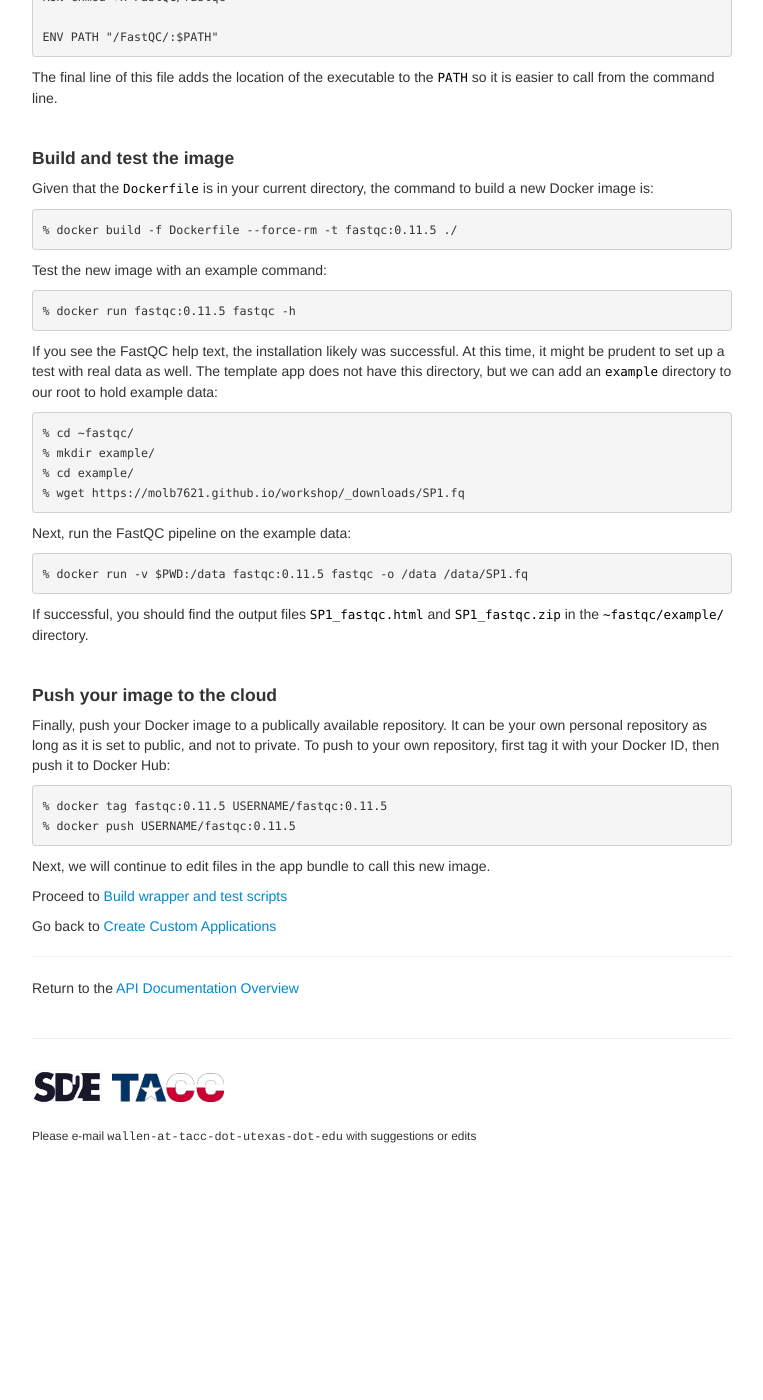
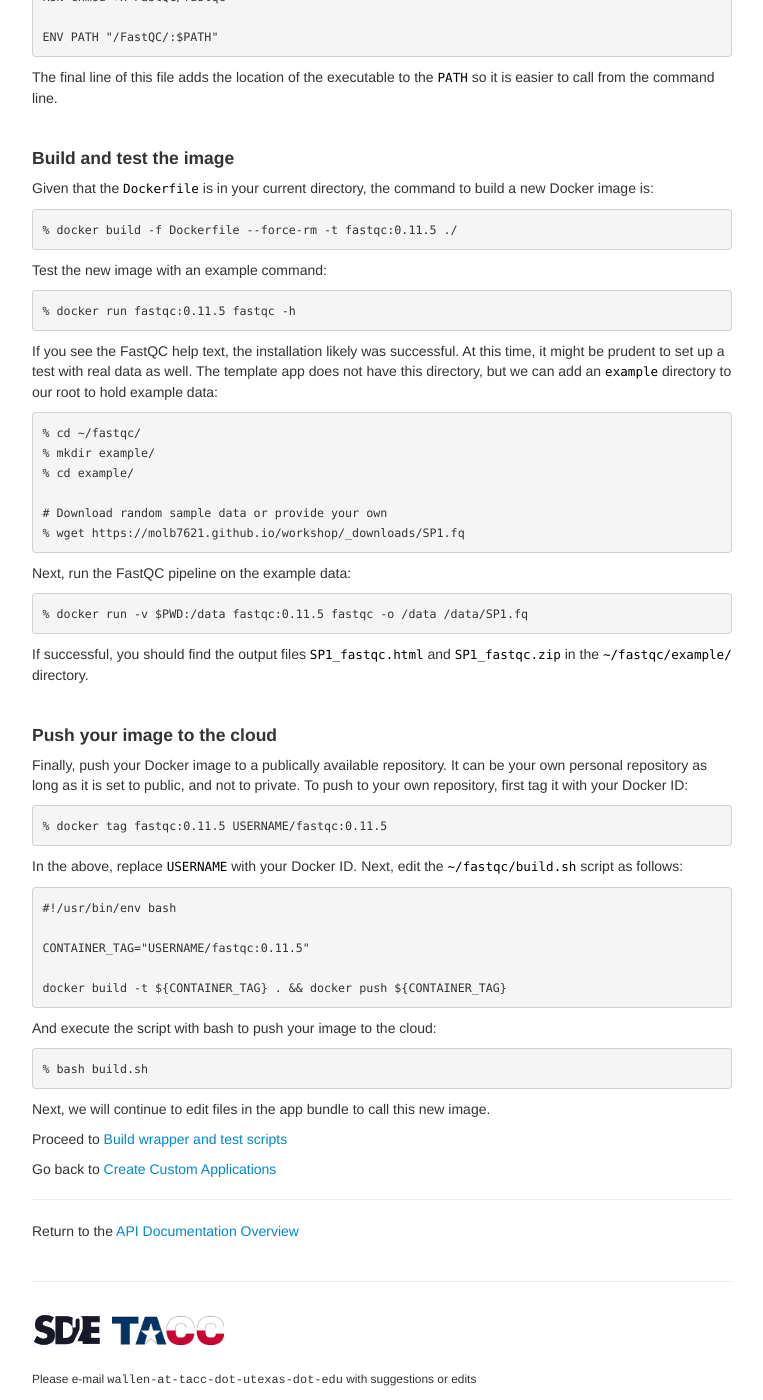
Before and after one commit to SD2E/api-user-guide, a Jekyll site: the page built from docs/create_application_02.md, in a window 1280 px wide and 1400 px high, scrolled down 2210 px. Shown: the whole window, without its empty margins (258-1021 px from the left). Built offline with Jekyll 4.4.1, drawn with Linux system fonts in a browser that asks for light colours; before the commit the page ends 3367 px from its top, so only the background shows below that; some of the changed text lies outside the part shown.

Commit message:
lots of micro edits to create application pages

````diff
--- a/docs/create_application_02.md
+++ b/docs/create_application_02.md
@@ -37,7 +37,7 @@ Also, now is a good time to prepare the `src/` directory in the applicaiton
 bundle for installation. Navigate to that directory and remove the template
 script:
 ```
-% cd fastqc/src/
+% cd ~/fastqc/src/
 % rm hello.sh
 ```
 
@@ -111,7 +111,8 @@ a record of where the source came from. For example:
 #### Write the Dockerfile
 
 Take the steps required to install your package and translate them into a
-resonable `Dockerfile`. The `Dockerfile` should be located at the root directory::
+resonable `Dockerfile`. The `Dockerfile` should be located at the root directory,
+`~/fastqc/Dockerfile`:
 ```
 FROM sd2e/base:ubuntu16
 
@@ -151,9 +152,11 @@ At this time, it might be prudent to set up a test with real data as well. The
 template app does not have this directory, but we can add an `example` directory
 to our root to hold example data:
 ```
-% cd ~fastqc/
+% cd ~/fastqc/
 % mkdir example/
 % cd example/
+
+# Download random sample data or provide your own
 % wget https://molb7621.github.io/workshop/_downloads/SP1.fq
 ```
 
@@ -163,7 +166,7 @@ Next, run the FastQC pipeline on the example data:
 ```
 
 If successful, you should find the output files `SP1_fastqc.html` and `SP1_fastqc.zip`
-in the `~fastqc/example/` directory.
+in the `~/fastqc/example/` directory.
 
 
 <br>
@@ -171,11 +174,24 @@ in the `~fastqc/example/` directory.
 
 Finally, push your Docker image to a publically available repository. It can be
 your own personal repository as long as it is set to public, and not to private.
-To push to your own repository, first tag it with your Docker ID, then push
-it to Docker Hub:
+To push to your own repository, first tag it with your Docker ID:
 ```
 % docker tag fastqc:0.11.5 USERNAME/fastqc:0.11.5
-% docker push USERNAME/fastqc:0.11.5
+```
+
+In the above, replace `USERNAME` with your Docker ID. Next, edit the
+`~/fastqc/build.sh` script as follows:
+```
+#!/usr/bin/env bash
+
+CONTAINER_TAG="USERNAME/fastqc:0.11.5"
+
+docker build -t ${CONTAINER_TAG} . && docker push ${CONTAINER_TAG}
+```
+
+And execute the script with bash to push your image to the cloud:
+```
+% bash build.sh
 ```
 
 Next, we will continue to edit files in the app bundle to call this new image.
````
Also changed, not shown: other parts of docs/create_application_02.md (+4 -4 lines), docs/create_application.md (+4 -4 lines), docs/create_application_01.md (+4 -3 lines), docs/create_application_03.md (+1 -1 lines), docs/create_application_04.md (+2 -0 lines).
